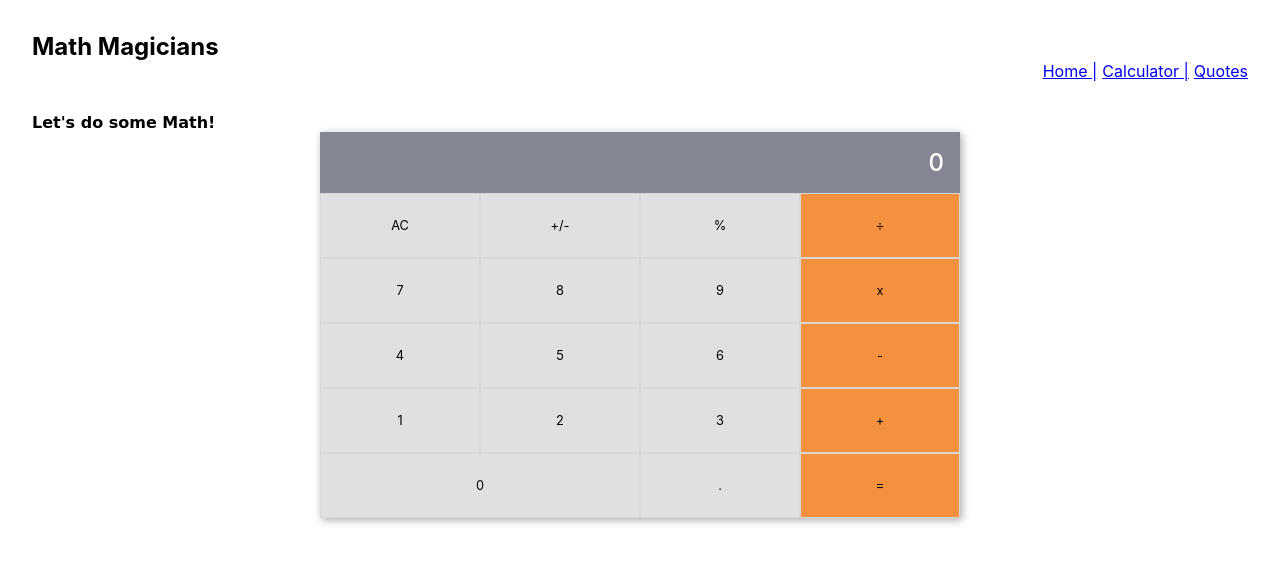
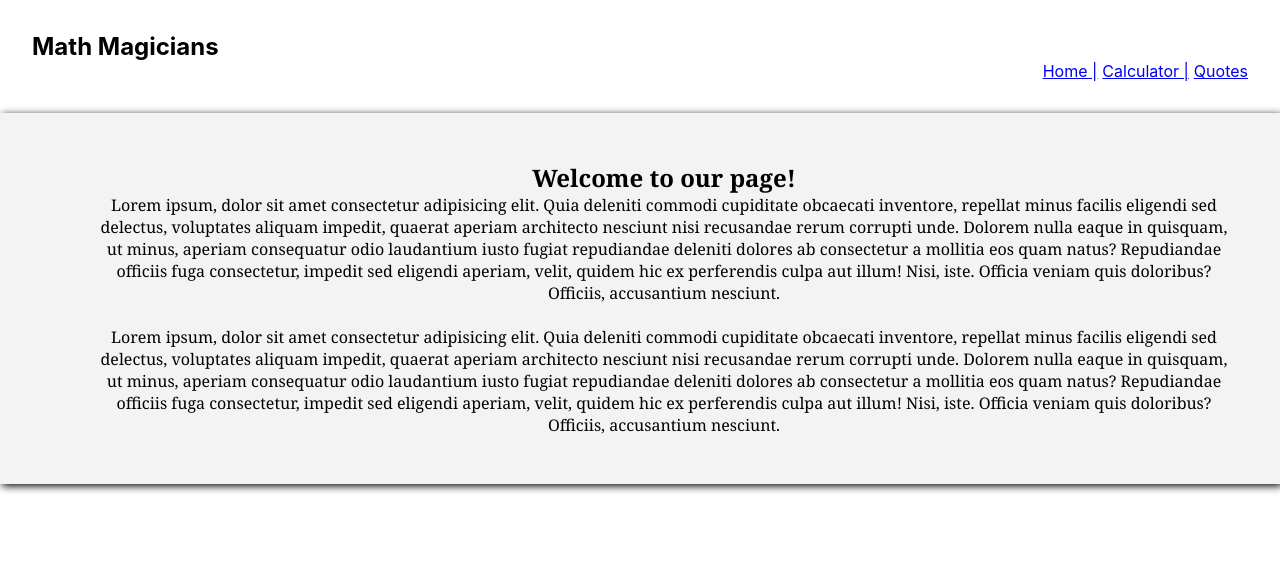
Before and after one commit to apt2tell/math-magicians, a React (Create React App) app: page / in a window 1280 px wide. Shown: the top 562 px of the page. Built offline with nearby package versions, Linux system fonts and the light colour scheme.

Commit message:
Modify the routes

```diff
--- a/src/App.js
+++ b/src/App.js
@@ -11,9 +11,9 @@
   <div className="App">
     <NavBar />
     <Routes>
-      <Route path="/" element={<Calculator />} />
+      <Route path="/" element={<Home />} />
       <Route path="/quotes" element={<Quotes />} />
-      <Route path="/calculator" element={<Home />} />
+      <Route path="/calculator" element={<Calculator />} />
     </Routes>
   </div>
 );
```
